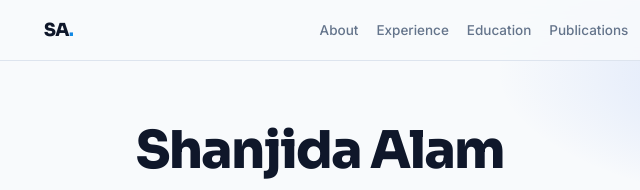
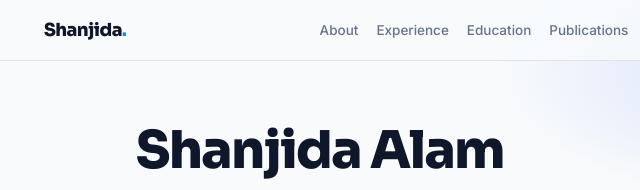
Before and after one commit to shanjida-alam/shanjida-alam-portfolio, a plain HTML site: page index.html in a window 1280 px wide. Shown: the top 190 px of the page, 54-694 px from the left. Drawn offline with Linux system fonts and the light colour scheme.

Commit message:
show name in the nav bar

```diff
--- a/index.html
+++ b/index.html
@@ -172,7 +172,7 @@ body{font-size:15.5px}section{padding-top:52px}.hero{padding-top:28px}
 
 </head>
 <body>
-<header class="bar"><div class="w"><a class="mk" href="#top">SA<i>.</i></a>
+<header class="bar"><div class="w"><a class="mk" href="#top">Shanjida<i>.</i></a>
 <nav id="nv" aria-label="Sections"><a href="#top">About</a><a href="#experience">Experience</a><a href="#education">Education</a><a href="#publications">Publications</a><a href="#research">Research</a><a href="#skills">Skills</a><a href="#projects">Projects</a><a href="#honors">Honors</a><a href="#certifications">Certifications</a><a href="#contact">Contact</a></nav>
 <button class="tg mb" id="mb" type="button" aria-label="Open menu" aria-expanded="false" aria-controls="nv"><svg viewBox="0 0 24 24" fill="none" stroke="currentColor" stroke-width="2" stroke-linecap="round"><path class="l1" d="M4 7h16"/><path class="l2" d="M4 12h16"/><path class="l3" d="M4 17h16"/></svg></button><button class="tg" id="tg" type="button" aria-label="Toggle light and dark theme"><svg class="sn" viewBox="0 0 24 24" fill="none" stroke="currentColor" stroke-width="2" stroke-linecap="round"><circle cx="12" cy="12" r="4"/><path d="M12 2v2M12 20v2M4.9 4.9l1.4 1.4M17.7 17.7l1.4 1.4M2 12h2M20 12h2M4.9 19.1l1.4-1.4M17.7 6.3l1.4-1.4"/></svg><svg class="mn" viewBox="0 0 24 24" fill="none" stroke="currentColor" stroke-width="2" stroke-linecap="round" stroke-linejoin="round"><path d="M21 12.8A9 9 0 1 1 11.2 3a7 7 0 0 0 9.8 9.8z"/></svg></button></div></header>
 
```
